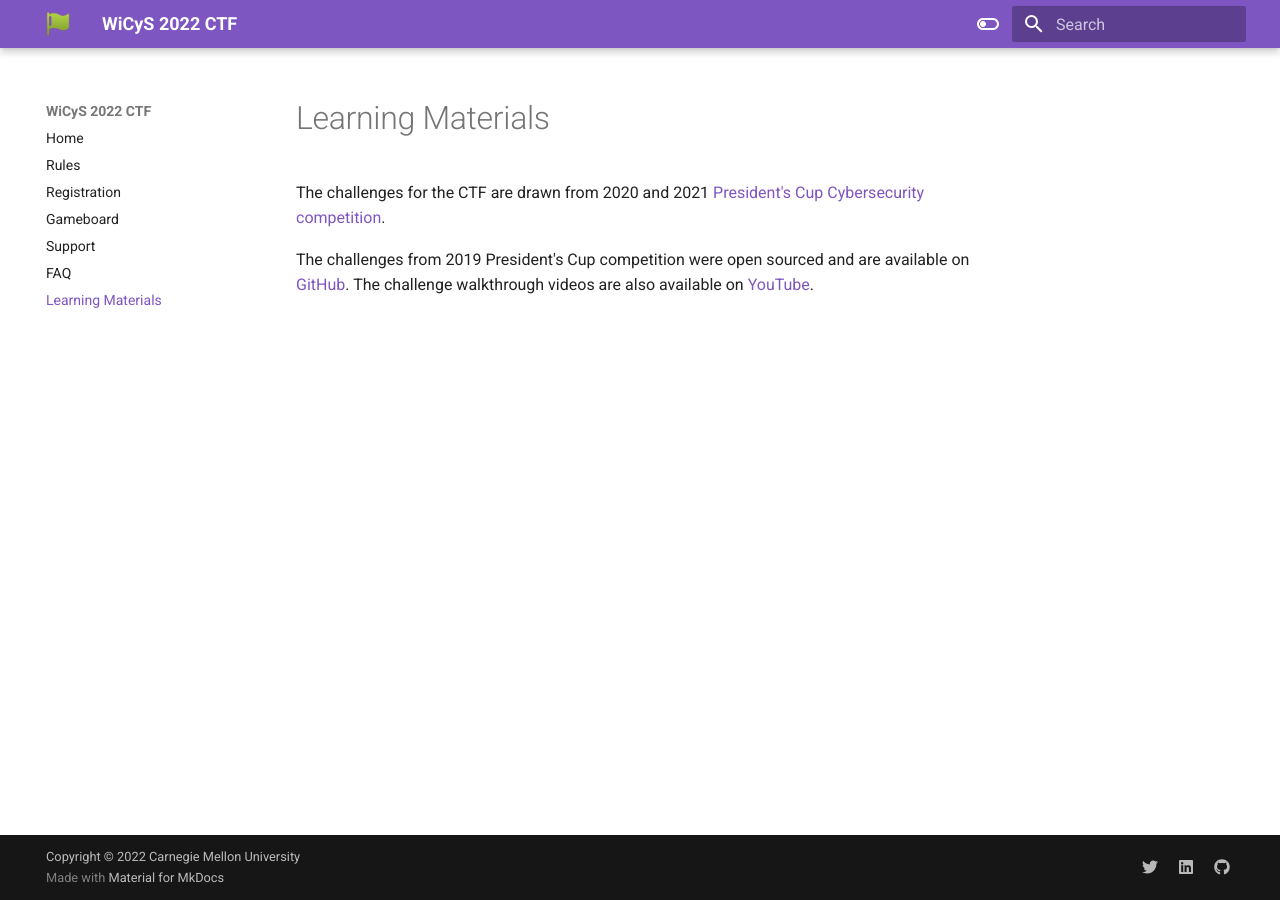
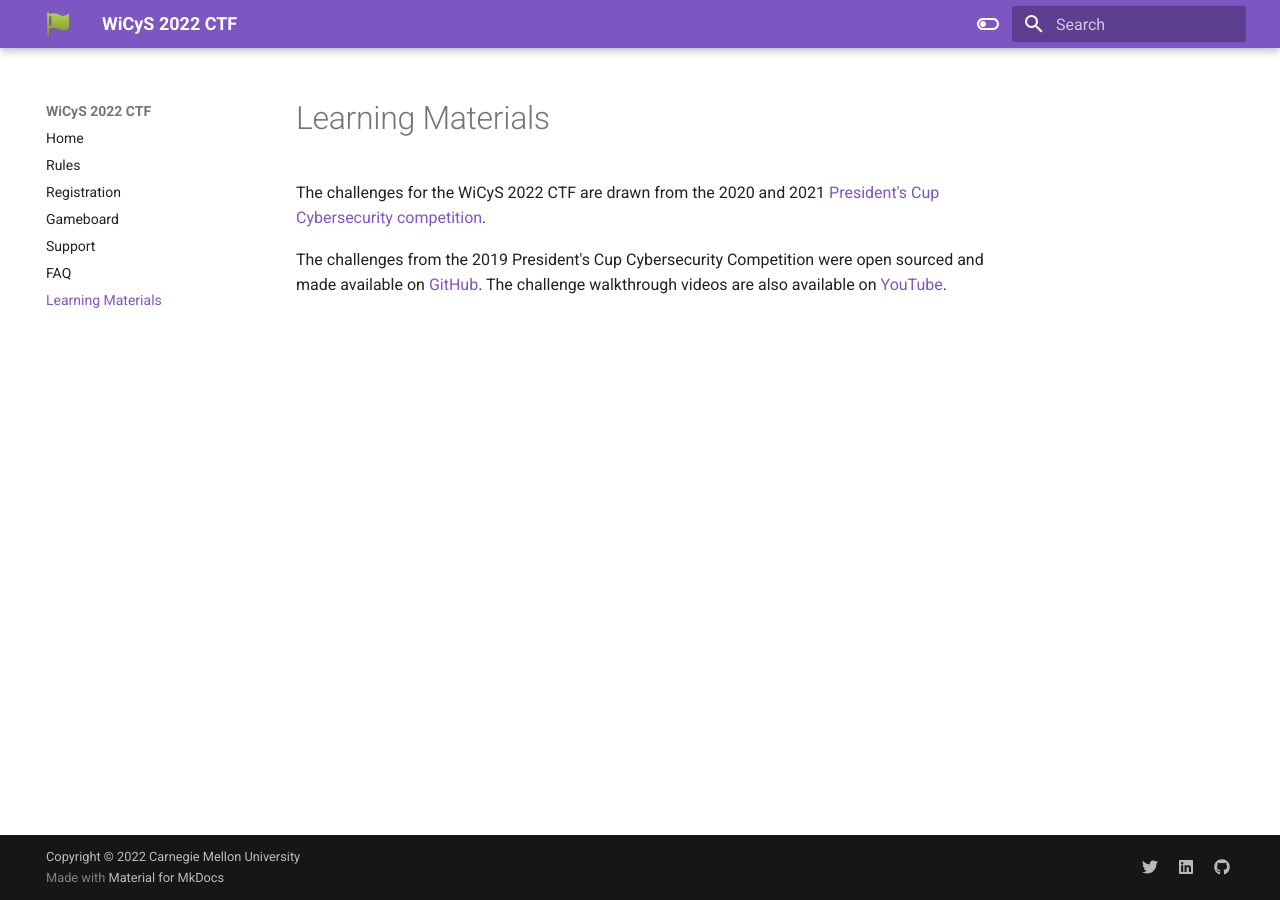
Before and after one commit to sei-mkaar/wictf-web, an MkDocs documentation site: the page built from docs/materials.md, in a window 1280 px wide. Built offline with MkDocs 1.6.1 and Material for MkDocs 9.7.7, drawn with Linux system fonts in a browser that asks for light colours.

Commit message:
Update 'docs/materials.md'

```diff
--- a/docs/materials.md
+++ b/docs/materials.md
@@ -1,5 +1,5 @@
 # Learning Materials
 
-The challenges for the CTF are drawn from 2020 and 2021 [President's Cup Cybersecurity competition](https://www.cisa.gov/presidentscup).
+The challenges for the WiCyS 2022 CTF are drawn from the 2020 and 2021 [President's Cup Cybersecurity competition](https://www.cisa.gov/presidentscup).
 
-The challenges from 2019 President's Cup competition were open sourced and are available on [GitHub](https://github.com/cisagov/prescup19-challenges). The challenge walkthrough videos are also available on [YouTube](https://www.youtube.com/playlist?list=PLSNlEg26NNpyjtUujhwW16SkJbuE9Pppe).
+The challenges from the 2019 President's Cup Cybersecurity Competition were open sourced and made available on [GitHub](https://github.com/cisagov/prescup19-challenges). The challenge walkthrough videos are also available on [YouTube](https://www.youtube.com/playlist?list=PLSNlEg26NNpyjtUujhwW16SkJbuE9Pppe).
```
